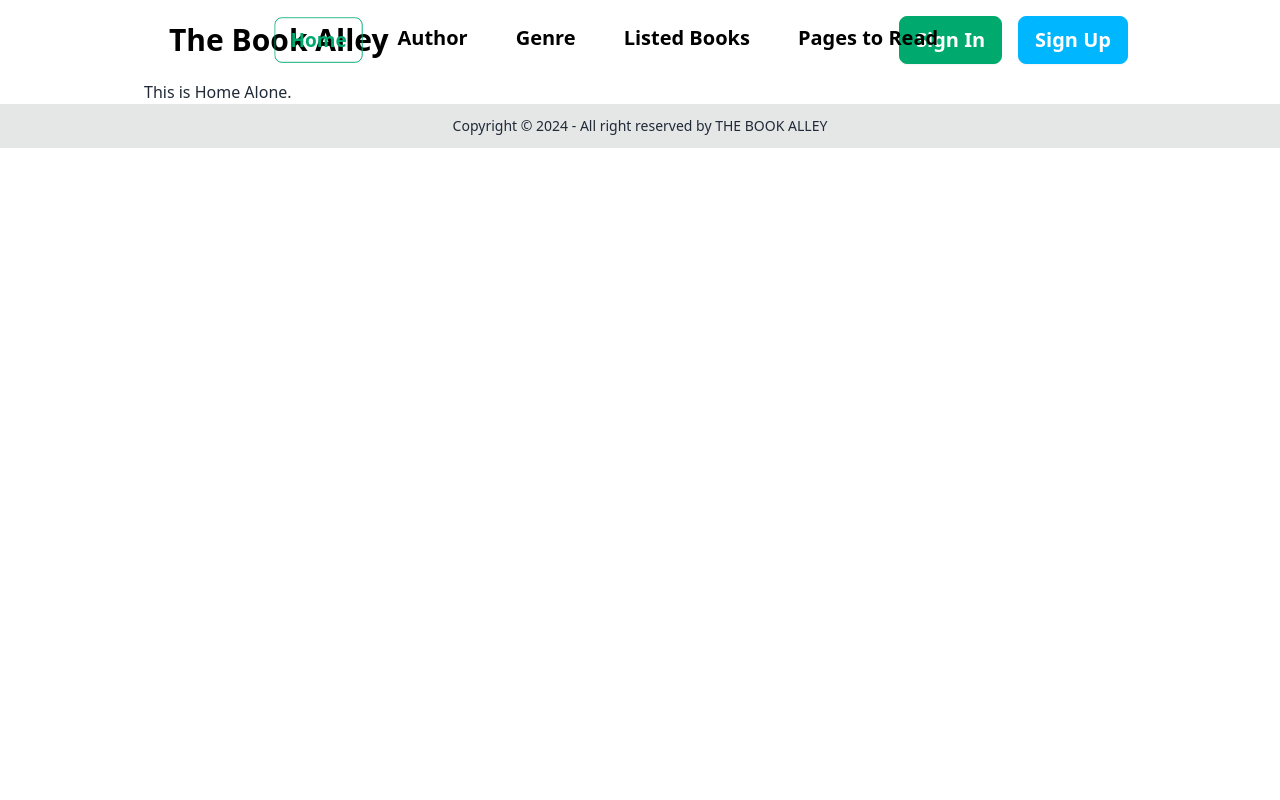
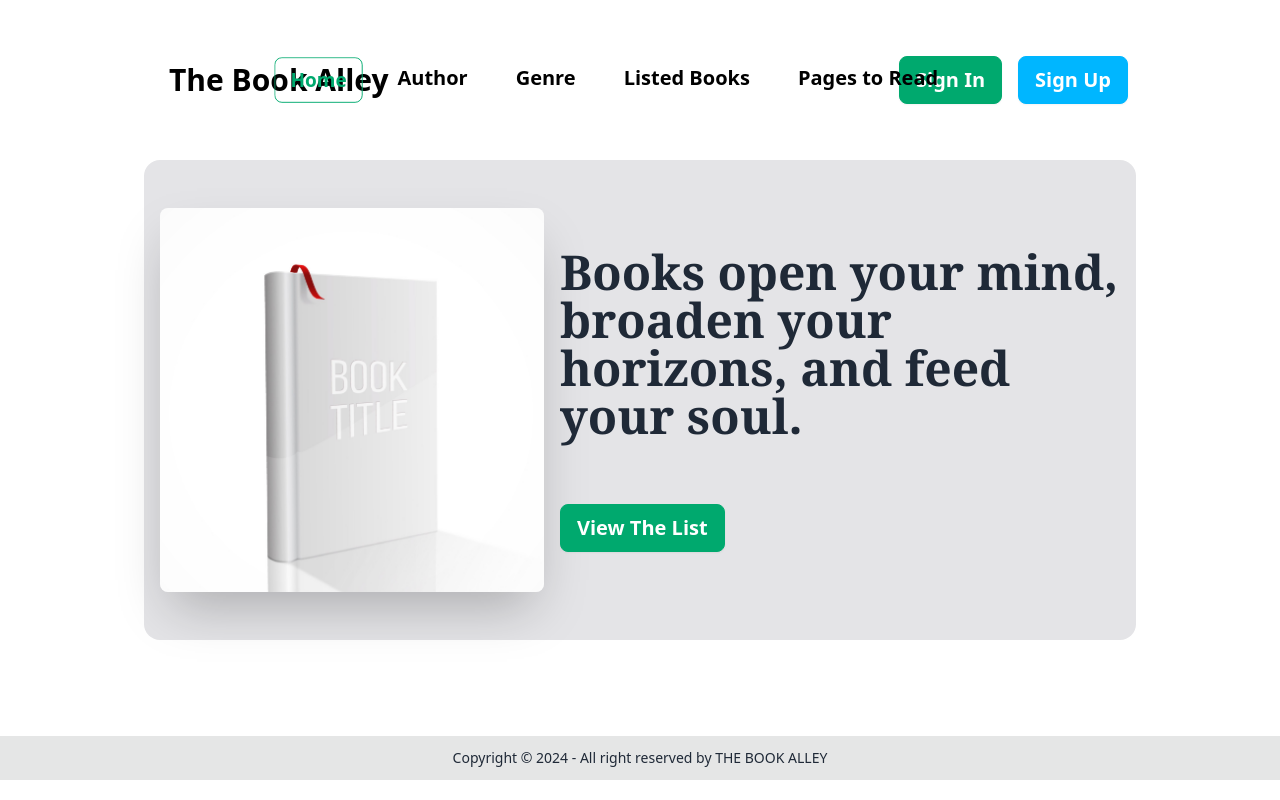
Before and after one commit to sakibkx/The-Book-Alley, a React (Vite) app: page / in a window 1280 px wide. Built offline with nearby package versions, Linux system fonts and the light colour scheme.

Commit message:
Banner completed

```diff
--- /dev/null
+++ b/src/components/Banner/Banner.jsx
@@ -0,0 +1,18 @@
+
+const Banner = () => {
+  return (
+    <div className="hero bg-zinc-200 rounded-2xl h-[480px] mb-24">
+      <div className="hero-content flex-col justify-between lg:flex-row">
+        <img
+          src= "../../../public/Photos/Banner.jpg"
+          className="max-w-sm rounded-lg shadow-2xl" />
+        <div className="w-3/5">
+          <h1 className="text-5xl font-bold font-serif mb-16">Books open your mind, broaden your horizons, and feed your soul.</h1>
+          <button className="btn btn-success text-white text-xl font-bold">View The List</button>
+        </div>
+      </div>
+    </div>
+  );
+};
+
+export default Banner;
--- a/src/components/Home/Home.jsx
+++ b/src/components/Home/Home.jsx
@@ -1,8 +1,9 @@
+import Banner from "../Banner/Banner";
 
 const Home = () => {
   return (
     <div>
-      <h1>This is Home Alone.</h1>
+      <Banner></Banner>
     </div>
   );
 };
--- a/src/components/NavBar/NavBar.jsx
+++ b/src/components/NavBar/NavBar.jsx
@@ -66,7 +66,7 @@ const NavBar = () => {
   </>
 
   return (
-    <div className="navbar">
+    <div className="navbar py-12">
       <div className="navbar-start">
         <div className="dropdown">
           <div tabIndex={0} role="button" className="btn btn-ghost lg:hidden">
```
